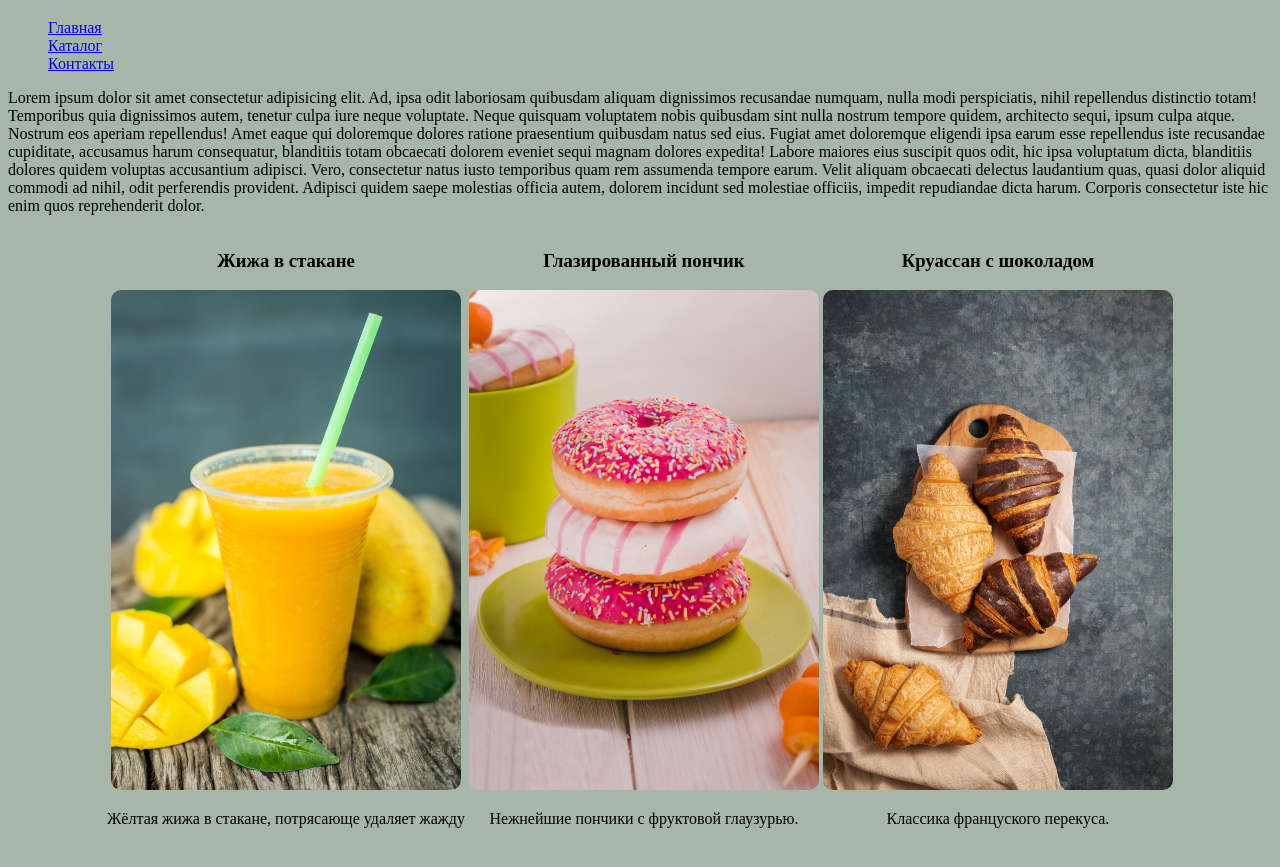
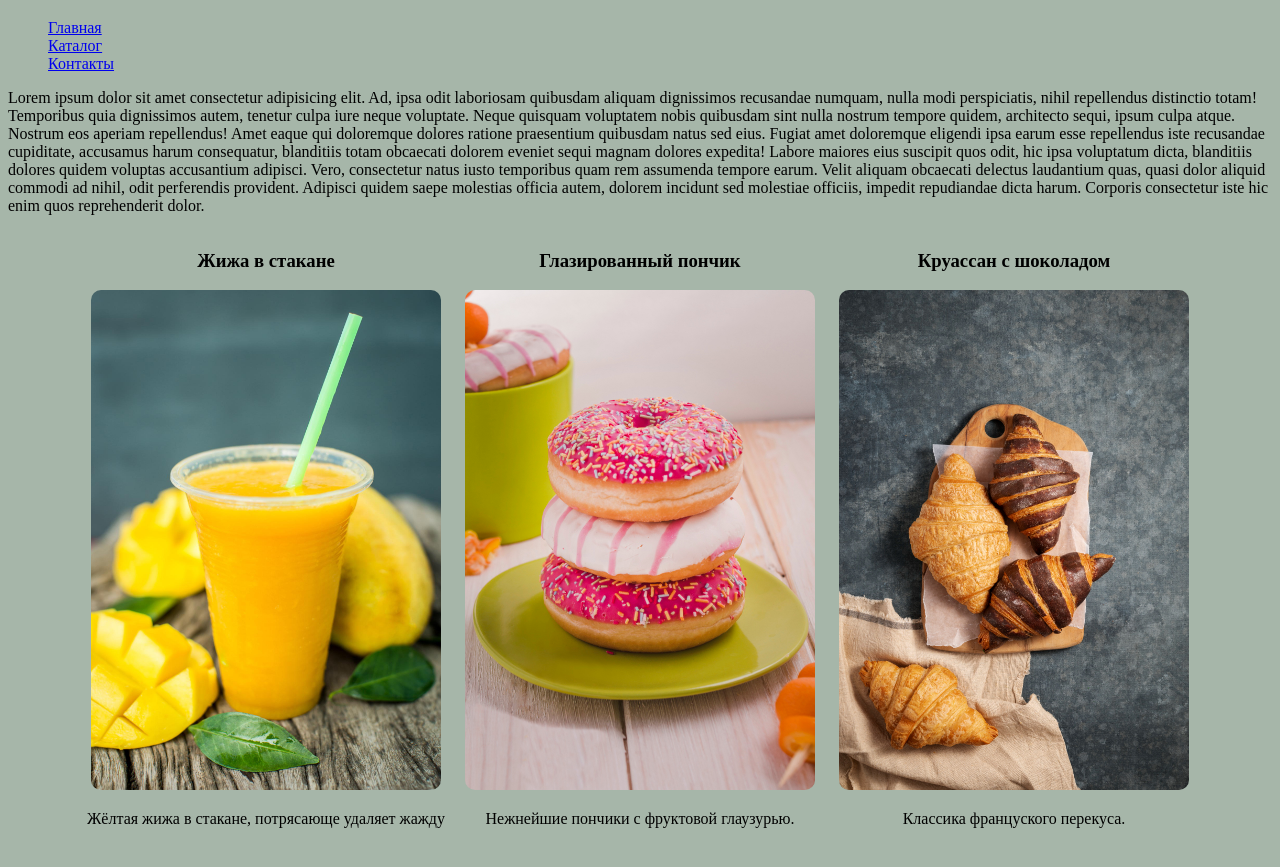
Before and after one commit to belkaboo/web_css_practice, a plain HTML site: page catalog/catalog.html in a window 1280 px wide. Shown: the part 61-928 px from the top of the page. Drawn offline with Linux system fonts and the light colour scheme.

Commit message:
add div size (плохое решение)

```diff
--- a/styles/main.css
+++ b/styles/main.css
@@ -14,10 +14,14 @@ img {
 
 div {
     text-align: center;
+
 }
 
 .product {
     background-origin: padding-box;
+    width: 370px;
+    height: 700px;
+    overflow: hidden;
     display: inline-block;
     text-align: center;
 }
```
